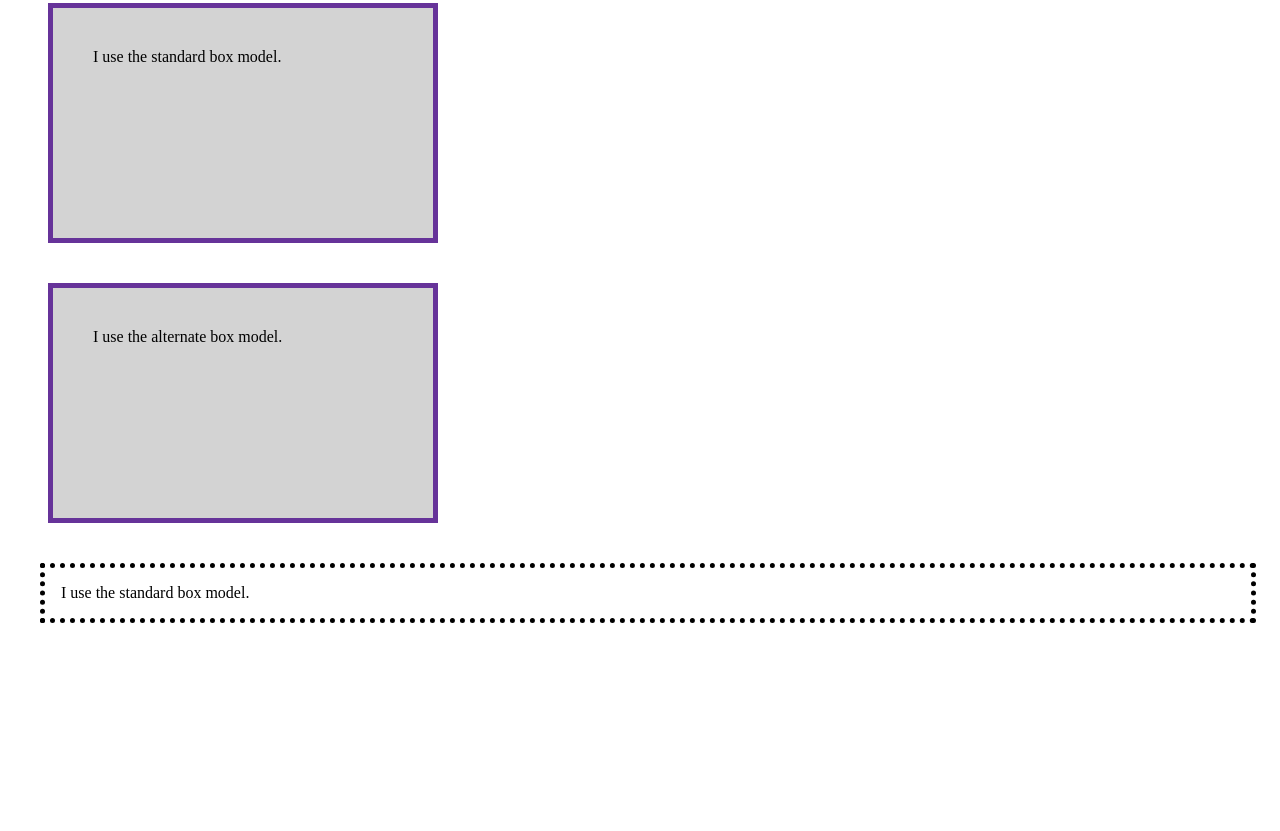
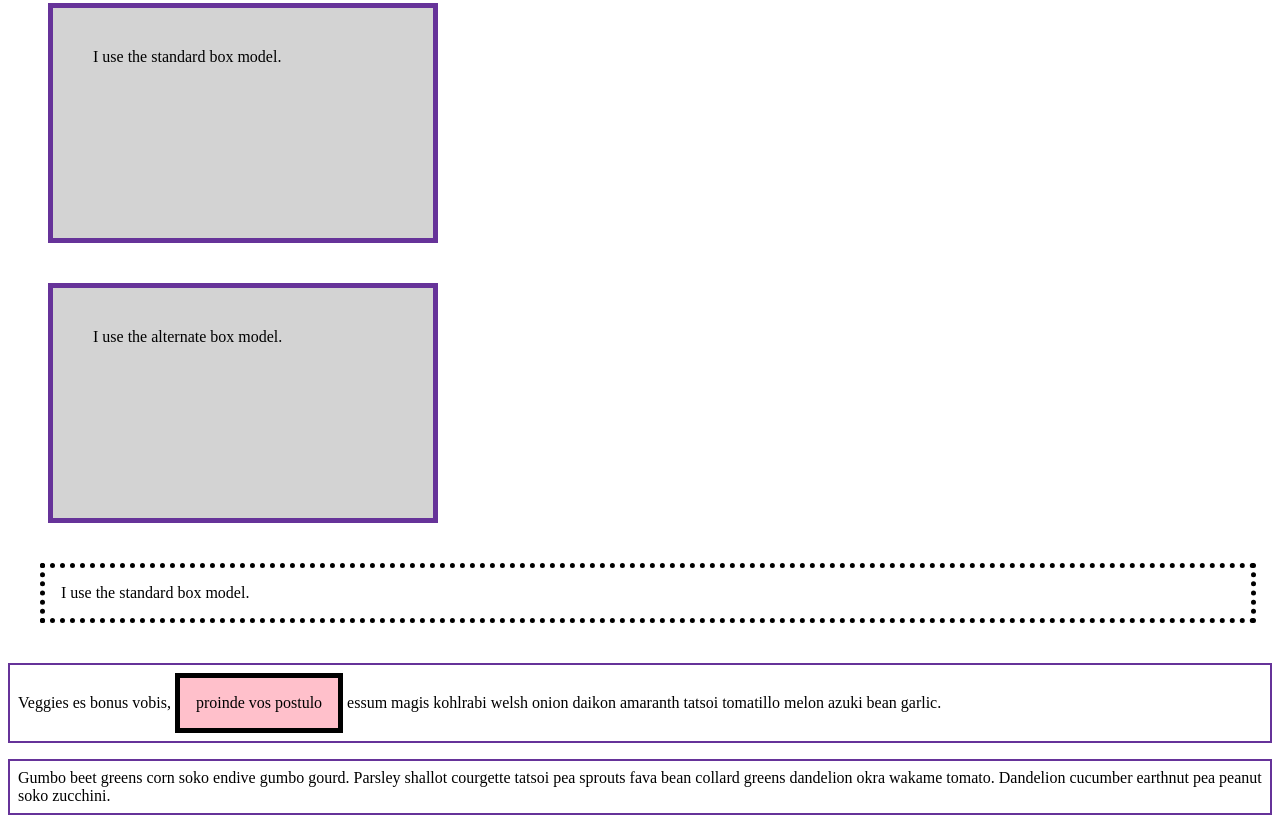
Before and after one commit to Em4gon/ToP, a plain HTML site: page html/html_test1/pages/test1.html in a window 1280 px wide. Shown: the part 905-1736 px from the top of the page. Before the commit the page ends 1568 px from the top, so only its background shows below. Drawn offline with Linux system fonts and the light colour scheme.

Commit message:
ejercicios css

```diff
--- a/html/html_test1/pages/test1.html
+++ b/html/html_test1/pages/test1.html
@@ -31,5 +31,12 @@
 <div class="box2 alternate2">I use the alternate box model.</div>
 
 <div class="box3">I use the standard box model.</div>
+
+<div class="box4">
+    <p>Veggies es bonus vobis, <span>proinde vos postulo</span> essum magis kohlrabi welsh onion daikon amaranth tatsoi tomatillo melon azuki bean garlic.</p>
+
+    <p>Gumbo beet greens corn soko endive gumbo gourd. Parsley shallot courgette tatsoi pea sprouts fava bean collard greens dandelion okra wakame tomato. Dandelion cucumber earthnut pea peanut soko zucchini.</p>
+
+</div>
 </body>
 </html>
--- a/html/html_test1/templates/test1.css
+++ b/html/html_test1/templates/test1.css
@@ -69,3 +69,12 @@ ul {
   margin-left: 2em;
   padding: 1em;
   }
+
+  .box4 span {
+    display:inline-block;
+    background-color: pink;
+      border: 5px solid black;
+      color:black;
+      padding: 1em;
+
+    }
```
